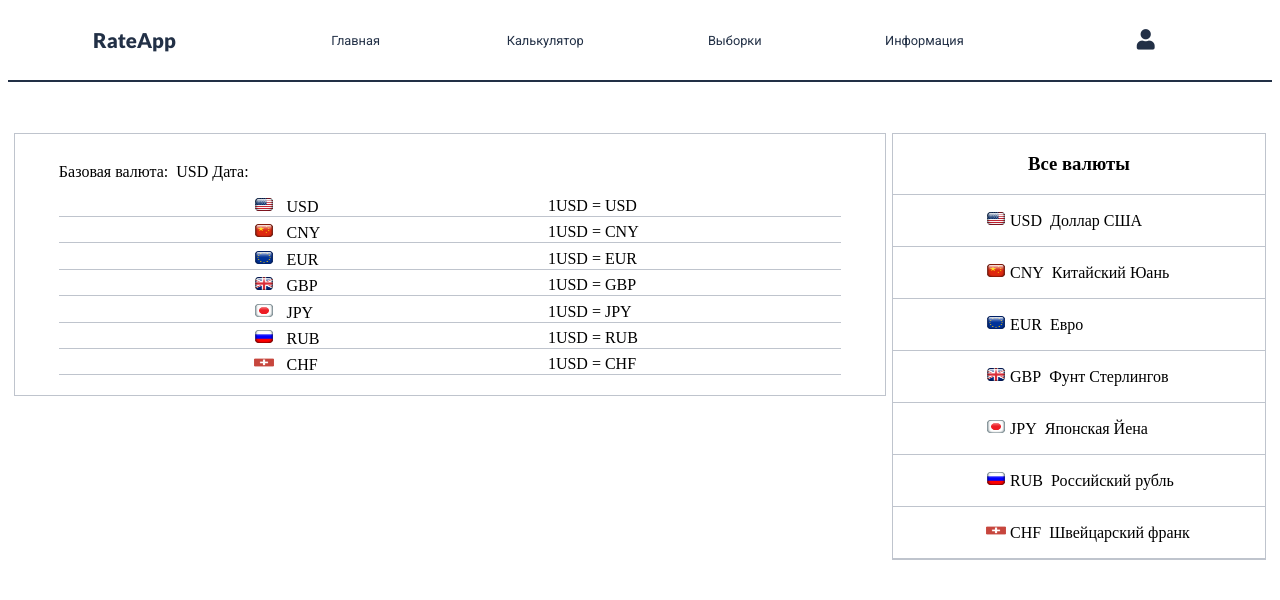
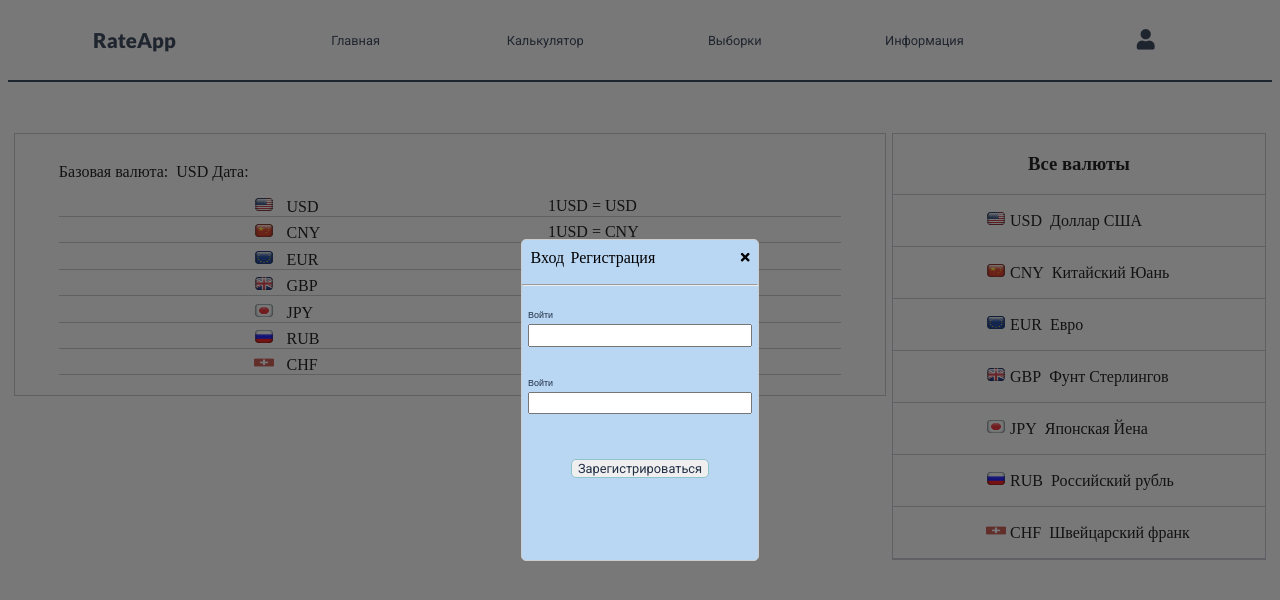
Before and after one commit to yu1iia/rateapp, a React (Create React App) app in the folder app/: page / in a window 1280 px wide. Shown: the top 600 px of the page. Built offline with nearby package versions, Linux system fonts and the light colour scheme; no server answers.

Commit message:
added login/signup form

```diff
--- a/app/src/App.js
+++ b/app/src/App.js
@@ -1,6 +1,9 @@
 import React from 'react';
 import './App.scss';
 import Layout from './components/layout/Layout';
+import { Dark } from './components/dark/Dark';
+import { Modal } from './components/modal/Modal';
+
 import { RateContext } from './context/RateContext';
 
 import axios from 'axios';
@@ -195,6 +198,8 @@
           sampleRemove: this.sampleRemove,
         }}
       >
+        <Dark />
+        <Modal />
         <Layout />
       </RateContext.Provider>
     );
--- /dev/null
+++ b/app/src/components/dark/Dark.js
@@ -0,0 +1,6 @@
+import React from 'react';
+import './dark.scss';
+
+export const Dark = () => {
+  return <div className="dark"></div>;
+};
--- /dev/null
+++ b/app/src/components/dark/dark.scss
@@ -0,0 +1,10 @@
+.dark {
+  position: fixed;
+  top: 0;
+  bottom: 0;
+  left: 0;
+  right: 0;
+  background: #1e1e1e;
+  opacity: 0.6;
+  z-index: 7;
+}
--- /dev/null
+++ b/app/src/components/login/Login.js
@@ -0,0 +1,24 @@
+import React, { Fragment } from 'react';
+import './login.scss';
+
+import { Button } from '../button/Button';
+
+export const Login = () => {
+  return (
+    <Fragment>
+      <div className="modalForm">
+        <div className="modalInput">
+          <span>Войти</span>
+          <input type="text" />
+        </div>
+        <div className="modalInput">
+          <span>Войти</span>
+          <input type="text" />
+        </div>
+      </div>
+      <div className="modalBtn">
+        <Button text="Войти" />
+      </div>
+    </Fragment>
+  );
+};
--- /dev/null
+++ b/app/src/components/login/login.scss
@@ -0,0 +1,24 @@
+.modalInput {
+  margin: 1vw auto;
+  padding: 0.5vw;
+  display: grid;
+  grid-template-columns: 1fr;
+
+  span {
+    color: #223046;
+    font-family: 'Lato', sans-serif;
+    font-size: 0.7vw;
+    line-height: 1.5vw;
+  }
+
+  input {
+    height: 1.3vw;
+  }
+}
+
+.modalBtn {
+  margin: 3vw auto;
+  display: flex;
+  justify-content: center;
+  align-items: center;
+}
--- /dev/null
+++ b/app/src/components/modal/Modal.js
@@ -0,0 +1,24 @@
+import React, { Fragment } from 'react';
+import './modal.scss';
+import { Login } from '../login/Login';
+import { Register } from '../register/Register';
+
+export const Modal = () => {
+  return (
+    <div className="modal">
+      <Fragment>
+        <div className="modalHead">
+          <ul>
+            <li>Вход</li>
+            <li>Регистрация</li>
+          </ul>
+
+          <i className="fa fa-times" aria-hidden="true"></i>
+        </div>
+        <hr />
+      </Fragment>
+      {/* <Login /> */}
+      <Register />
+    </div>
+  );
+};
--- /dev/null
+++ b/app/src/components/modal/modal.scss
@@ -0,0 +1,47 @@
+.modal {
+  width: 18.5vw;
+  height: 25vw;
+  background: #b9d6f3;
+  border: 1px solid #ccc;
+  opacity: 1;
+  z-index: 9;
+  position: absolute;
+  margin: auto;
+  top: 0;
+  left: 0;
+  right: 0;
+  bottom: 0;
+  border-radius: 5px;
+  // display: none;
+}
+
+.modalHead {
+  padding: 0.7vw;
+  display: flex;
+  justify-content: space-between;
+  align-items: center;
+
+  ul {
+    margin: 0;
+    padding: 0;
+    list-style: none;
+
+    :nth-child(1) {
+      margin-right: 0.5vw;
+    }
+    li {
+      display: inline-block;
+
+      a {
+        text-decoration: none;
+        color: #223046;
+        font-family: 'Roboto', sans-serif;
+        font-size: 1vw;
+      }
+    }
+  }
+
+  i {
+    font-size: 1vw;
+  }
+}
--- /dev/null
+++ b/app/src/components/register/Register.js
@@ -0,0 +1,24 @@
+import React, { Fragment } from 'react';
+import './register.scss';
+
+import { Button } from '../button/Button';
+
+export const Register = () => {
+  return (
+    <Fragment>
+      <div className="modalForm">
+        <div className="modalInput">
+          <span>Войти</span>
+          <input type="text" />
+        </div>
+        <div className="modalInput">
+          <span>Войти</span>
+          <input type="text" />
+        </div>
+      </div>
+      <div className="modalBtn">
+        <Button text="Зарегистрироваться" />
+      </div>
+    </Fragment>
+  );
+};
--- /dev/null
+++ b/app/src/components/register/register.scss
@@ -0,0 +1,24 @@
+.modalInput {
+  margin: 1vw auto;
+  padding: 0.5vw;
+  display: grid;
+  grid-template-columns: 1fr;
+
+  span {
+    color: #223046;
+    font-family: 'Lato', sans-serif;
+    font-size: 0.7vw;
+    line-height: 1.5vw;
+  }
+
+  input {
+    height: 1.3vw;
+  }
+}
+
+.modalBtn {
+  margin: 3vw auto;
+  display: flex;
+  justify-content: center;
+  align-items: center;
+}
```
